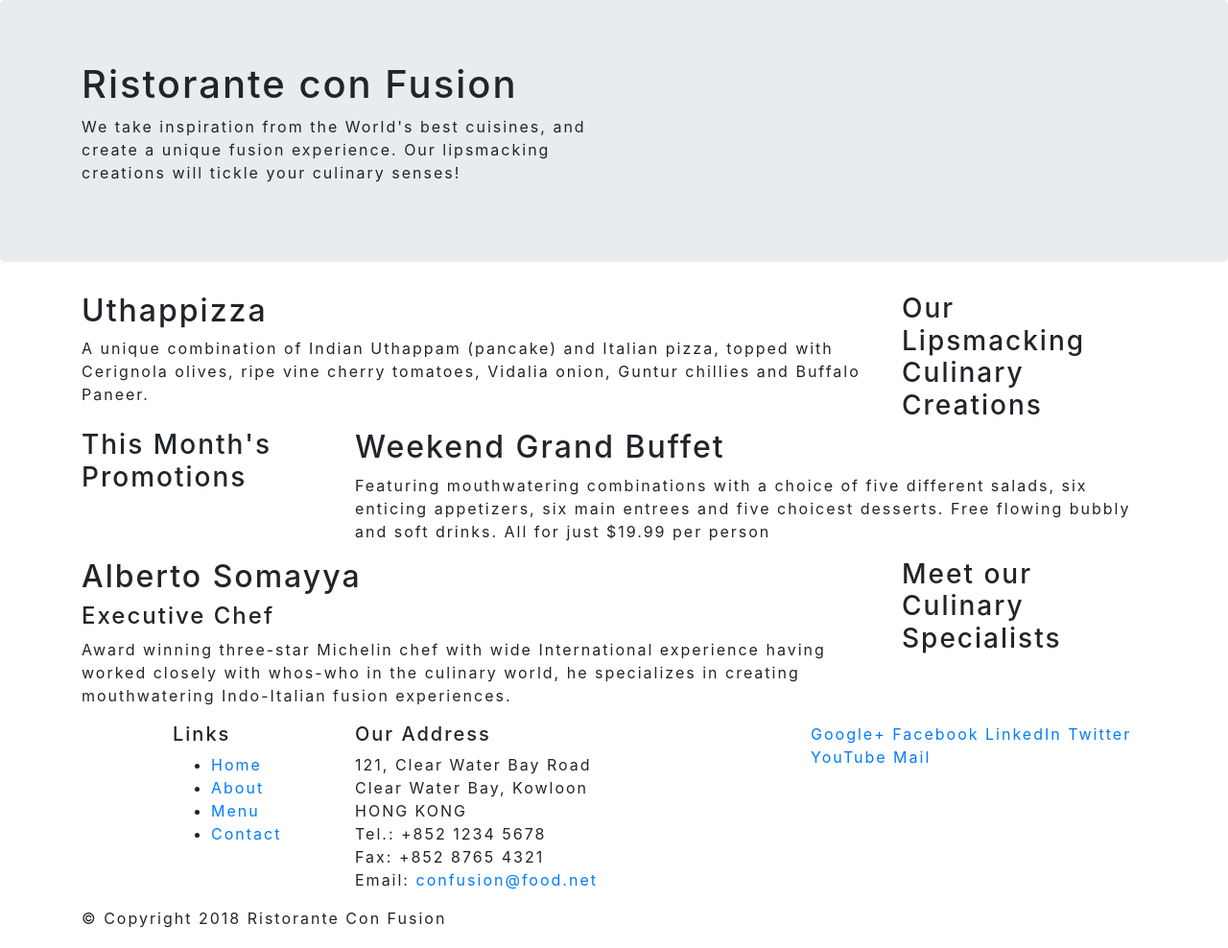
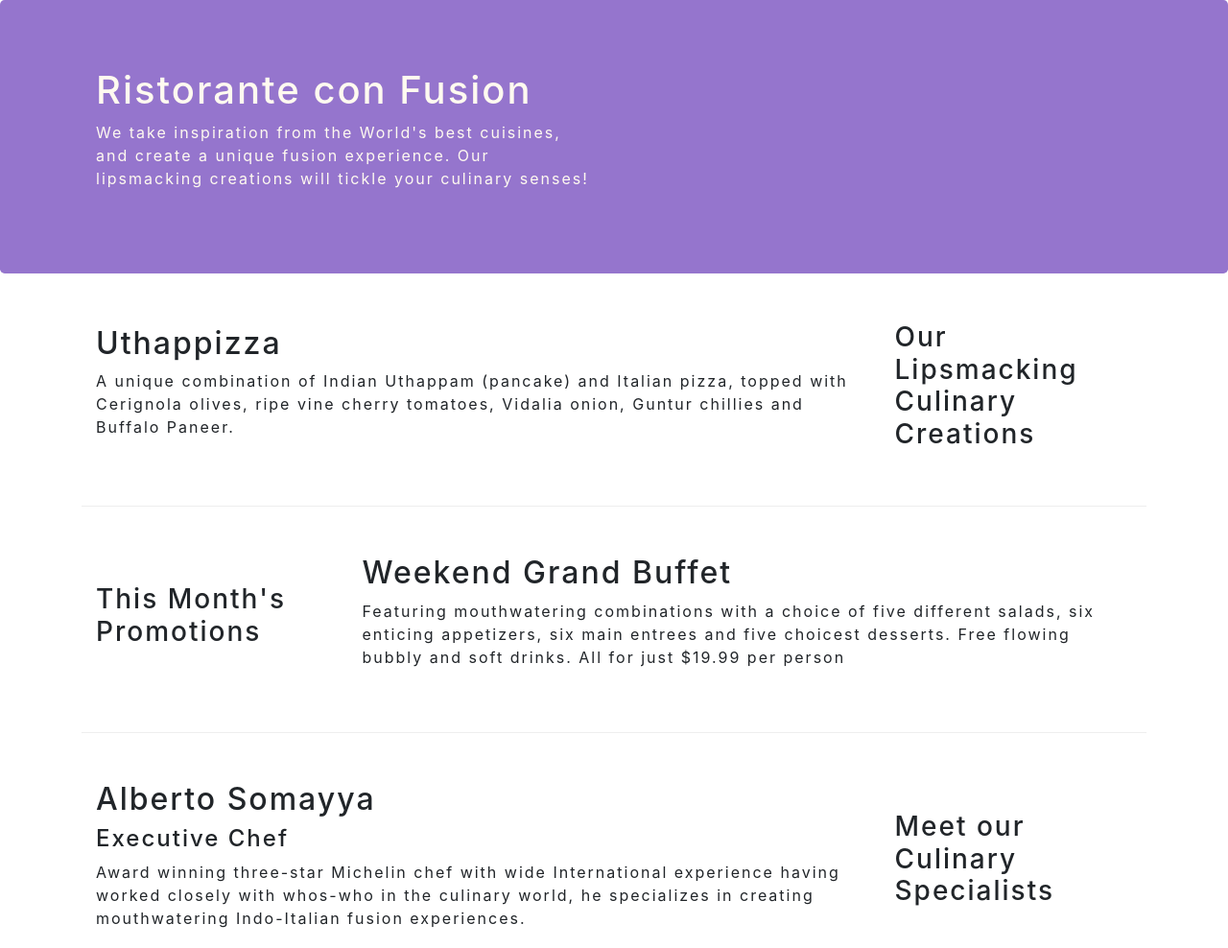
Before and after one commit to Arjungowda1/bootstrap_basics, a website: page index.html in a window 1280 px wide. Shown: the top 988 px of the page at 96% size. Drawn offline with nearby package versions, Linux system fonts and the light colour scheme.

Commit message:
bootstrap basic done

```diff
--- /dev/null
+++ b/css/styles.css
@@ -0,0 +1,26 @@
+.row-header{
+    margin:0px auto;
+    padding: 0px auto;
+}
+.row-content{
+    margin: 0px auto;
+    padding: 50px 0px 50px 0px;
+    border-bottom: 1px ridge;
+    min-width: 400px;
+}
+.footer{
+    background-color: #d1c4e9;
+    margin: 0px auto;
+    padding: 20px 0px 20px 0px;
+}
+.jumbotron{
+    padding: 70px 30px 70px 30px;
+    margin: 0px auto;
+    background: #9575cd;
+    color: floralwhite;
+}
+.address {
+    font-size: 80%;
+    margin: 0px auto;
+    color: #0f0f0f;
+}
--- a/index.html
+++ b/index.html
@@ -10,6 +10,7 @@
 
       <!-- Bootstrap CSS -->
       <link rel="stylesheet" href="node_modules/bootstrap/dist/css/bootstrap.min.css">
+      <link rel="stylesheet" href="css/styles.css">
     <title>Ristorante Con Fusion</title>
     <style>
         *{
@@ -23,7 +24,7 @@
     <header>
         <div class="jumbotron">
             <div class="container">
-                <div class="row">
+                <div class="row row-header">
                     <div class="col-12  col-sm-6">
                     <h1>Ristorante con Fusion</h1>
                     <p>We take inspiration from the World's best cuisines, and create a unique fusion experience. Our lipsmacking creations will tickle your culinary senses!</p>
@@ -36,7 +37,7 @@
     </header>
 
     <div class="container">
-        <div class="row">
+        <div class="row row-content align-items-center">
             <div class="col-12 col-sm-4 order-sm-last col-md-3">
                 <h3>Our Lipsmacking Culinary Creations</h3>
             </div>
@@ -47,7 +48,7 @@
         </div>
 
 
-        <div class="row">
+        <div class="row row-content align-items-center">
             <div class="col-12 col-sm-4  col-md-3">
                 <h3>This Month's Promotions</h3>
             </div>
@@ -57,7 +58,7 @@
             </div>
         </div>
 
-        <div class="row">
+        <div class="row row-content align-items-center">
             <div class="col-12 col-sm-4 order-sm-last col-md-3">
                 <h3>Meet our Culinary Specialists</h3>
             </div>
@@ -69,12 +70,12 @@
         </div>
     </div>
 
-    <footer>
+    <footer class="footer">
         <div class="container">
             <div class="row">
                 <div class="col-4 offset-1 col-sm-2">
                     <h5>Links</h5>
-                    <ul>
+                    <ul class="list-unstyled">
                         <li><a href="#">Home</a></li>
                         <li><a href="#">About</a></li>
                         <li><a href="#">Menu</a></li>
@@ -92,8 +93,8 @@
 		              Email: <a href="mailto:confusion@food.net">confusion@food.net</a>
 		           </address>
                 </div>
-                <div class="col-12 col-sm-4">
-                    <div>
+                <div class="col-12 col-sm-4 align-self-center">
+                    <div class="text-center">
                         <a href="http://google.com/+">Google+</a>
                         <a href="http://www.facebook.com/profile.php?id=">Facebook</a>
                         <a href="http://www.linkedin.com/in/">LinkedIn</a>
@@ -103,8 +104,8 @@
                     </div>
                 </div>
            </div>
-           <div class="row">
-                <div class="col-auto">
+           <div class="row justify-content-center">
+                <div class="col-auto ">
                     <p>© Copyright 2018 Ristorante Con Fusion</p>
                 </div>
            </div>
```
